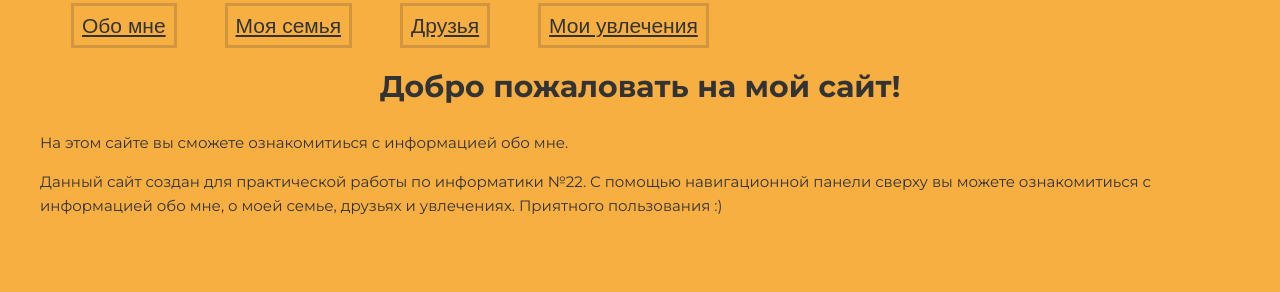
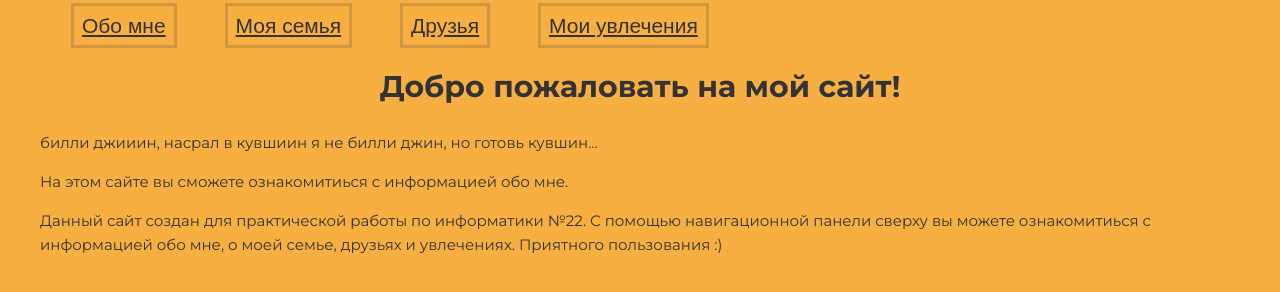
Before and after one commit to J1V1ER/zoltinal.github.io, a plain HTML site: page index.html in a window 1280 px wide. Drawn offline with Linux system fonts and the light colour scheme; a web font is replaced by a local one.

Commit message:
hotfix 1.45.12
reperr jebel corr

```diff
--- a/index.html
+++ b/index.html
@@ -72,7 +72,10 @@
             </header>
 
             <h1>Добро пожаловать на мой сайт!</h1>
+билли джииин, насрал в кувшиин
 
+
+я не билли джин, но готовь кувшин...
             <p>На этом сайте вы сможете ознакомитиься с информацией обо мне.</p>
             <p>Данный сайт создан для практической работы по информатики №22. С помощью навигационной панели сверху вы можете ознакомитиься с информацией обо мне, о моей семье, друзьях и увлечениях. Приятного пользования :)</p>
         </div>
```
